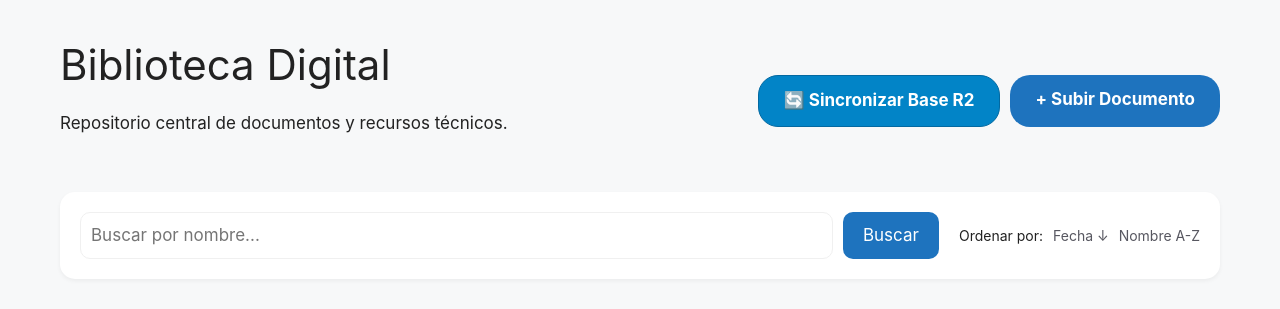
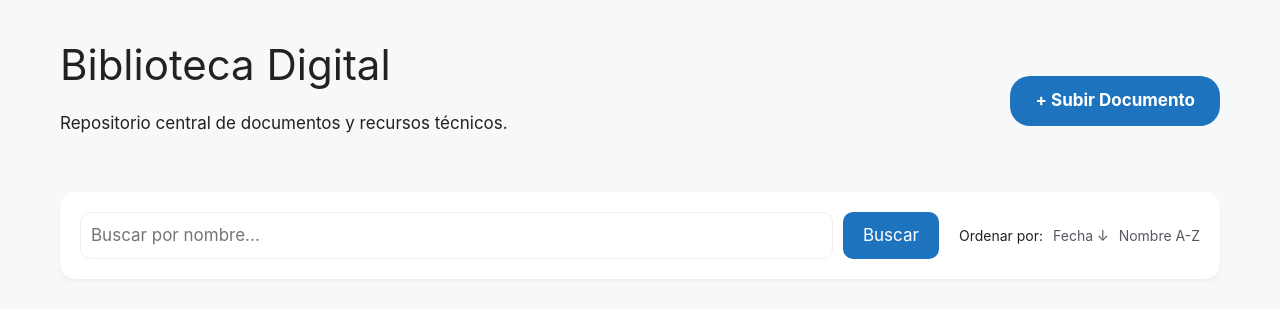
Before and after one commit to jeria88/intranet-sf, a Django app: page /biblioteca/ in a window 1280 px wide. Shown: the part 293-602 px from the top of the page. Run offline with Django 5.2, Linux system fonts and the light colour scheme; the visitor is signed in with stand-in values (Sample User, id 1); data comes from the database, SQL or seed files in the repository; data that the repository does not hold is empty.

Commit message:
feat: remover boton de sync manual y hacer que la descarga abra en nueva pestana

```diff
--- a/library/templates/library/document_list.html
+++ b/library/templates/library/document_list.html
@@ -27,11 +27,6 @@
         <p>Repositorio central de documentos y recursos técnicos.</p>
     </div>
     <div style="display: flex; gap: 10px;">
-        {% if user.is_staff %}
-        <a href="{% url 'library:sync_r2' %}" class="button"
-            style="background: #0284c7; color: white; padding: 12px 25px; border-radius: 20px; text-decoration: none; font-weight: bold; border: 1px solid #0369a1;">
-            🔄 Sincronizar Base R2</a>
-        {% endif %}
         <a href="{% url 'library:document_upload' %}" class="button"
             style="background: var(--accent); color: white; padding: 12px 25px; border-radius: 20px; text-decoration: none; font-weight: bold;">+
             Subir Documento</a>
@@ -141,7 +136,7 @@
                     {% endif %}
                 </div>
                 <div class="actions" style="display: flex; align-items: center;">
-                    <a href="{{ doc.file.url }}" class="button"
+                    <a href="{{ doc.file.url }}" target="_blank" class="button"
                         style="background: var(--accent); color: white; padding: 10px 20px; border-radius: 10px; text-decoration: none; font-size: 14px; font-weight: bold;"
                         download>DESCARGAR</a>
                 </div>
--- a/library/urls.py
+++ b/library/urls.py
@@ -5,7 +5,6 @@ app_name = 'library'
 
 urlpatterns = [
     path('', views.document_list, name='document_list'),
-    path('sync-r2/', views.sync_r2, name='sync_r2'),
     path('subir/', views.document_upload, name='document_upload'),
     path('<int:pk>/', views.document_detalle, name='document_detalle'),
     path('<int:pk>/editar/', views.document_edit, name='document_edit'),
--- a/library/views.py
+++ b/library/views.py
@@ -124,19 +124,3 @@ def document_delete(request, pk):
         return redirect('library:document_list')
 
     return render(request, 'library/document_confirm_delete.html', {'doc': doc})
-
-
-@login_required
-def sync_r2(request):
-    if not request.user.is_staff:
-        messages.error(request, "No tienes permiso para sincronizar la base de conocimientos.")
-        return redirect('library:document_list')
-
-    try:
-        call_command('sync_knowledge_base')
-        messages.success(request, "Sincronización de Base de Conocimientos desde R2 completada exitosamente.")
-    except Exception as e:
-        logger.error(f"Error sincronizando R2: {str(e)}")
-        messages.error(request, f"Error durante la sincronización: {e}")
-
-    return redirect('library:document_list')
```
